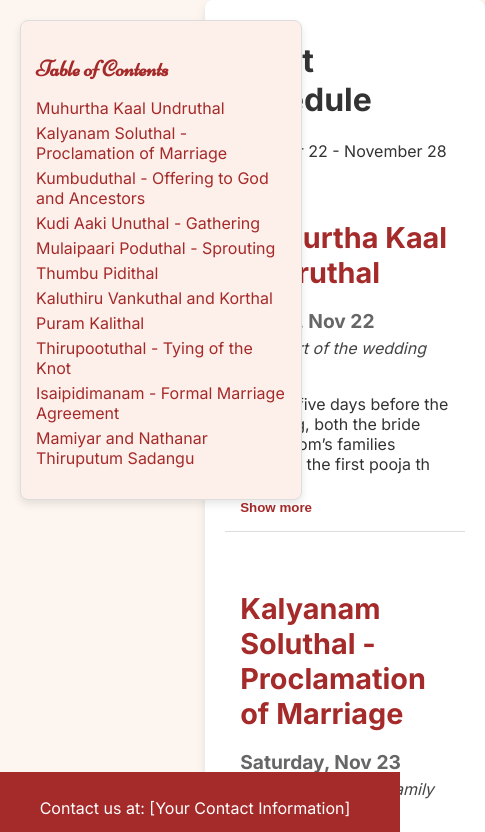
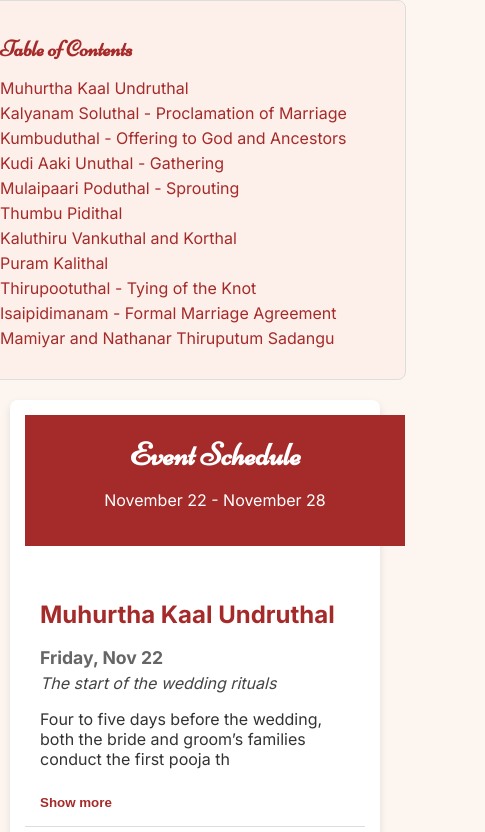
Before and after one commit to coconutturtle/wedschedule, a plain HTML site: page index.html in a window 390 px wide. Shown: the top 832 px of the page, 485 px wide, since content can reach past the window. Drawn offline with Linux system fonts and the light colour scheme.

Commit message:
Update index.html

```diff
--- a/index.html
+++ b/index.html
@@ -2,7 +2,7 @@
 <html lang="en">
 <head>
     <meta charset="UTF-8">
-    <meta name="viewport" content="width=device-width, initial-scale=1.0">
+    <meta name="viewport" content="width=device-width, initial-scale=1.0, maximum-scale=1.0, user-scalable=no">
     <title>Event Schedule</title>
     <link href="https://fonts.googleapis.com/css2?family=Inter:wght@400;700&family=Niconne&display=swap" rel="stylesheet">
     <style>
@@ -14,10 +14,25 @@
             margin: 0;
             padding: 0;
             display: flex;
-            justify-content: center;
+            flex-direction: column;
+            align-items: center;
         }
 
-        /* Floating TOC styles */
+        header {
+            text-align: center;
+            background-color: #a52a2a;
+            color: #fff;
+            padding: 20px;
+            width: 100%;
+        }
+
+        header h1 {
+            font-family: 'Niconne', cursive;
+            font-size: 2.5em;
+            margin: 0;
+        }
+
+        /* Floating TOC styles for desktop */
         .toc {
             position: fixed;
             top: 20px;
@@ -57,10 +72,10 @@
             text-decoration: underline;
         }
 
-        /* Main content styles */
+        /* Main content */
         main {
             max-width: 800px;
-            margin-left: 300px; /* Space for the floating TOC */
+            margin: 20px;
             padding: 20px;
             background-color: #fff;
             border-radius: 8px;
@@ -106,9 +121,42 @@
             color: #fff;
             text-align: center;
             padding: 10px;
+            width: 100%;
             position: fixed;
             bottom: 0;
-            width: 100%;
+        }
+
+        /* Responsive styles for iPhone 13 */
+        @media (max-width: 420px) {
+            .toc {
+                position: static;
+                width: 100%;
+                margin-bottom: 20px;
+                box-shadow: none;
+                max-height: none;
+            }
+
+            main {
+                margin: 0 10px;
+                padding: 15px;
+            }
+
+            header h1 {
+                font-size: 2em;
+            }
+
+            .event h2 {
+                font-size: 1.5em;
+            }
+
+            .event h3 {
+                font-size: 1.1em;
+            }
+
+            footer {
+                position: relative;
+                bottom: 0;
+            }
         }
     </style>
 </head>
```
